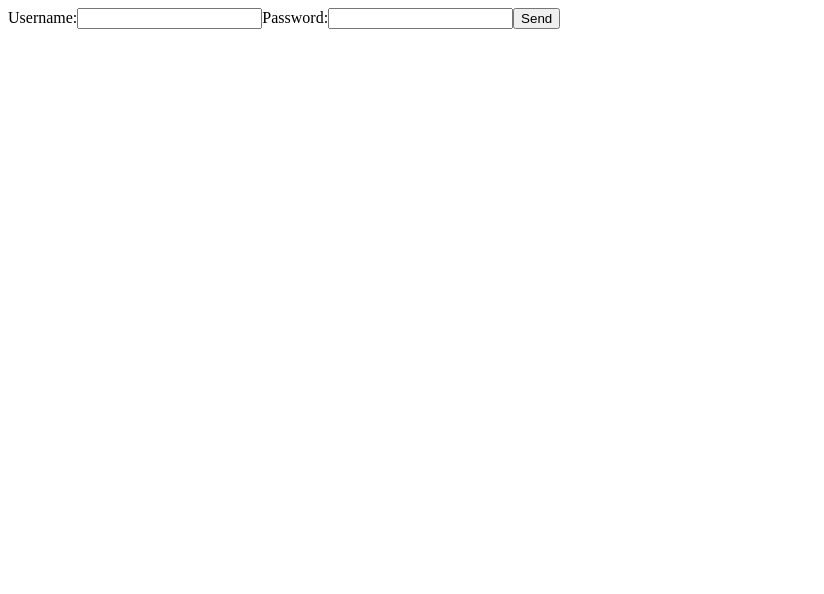
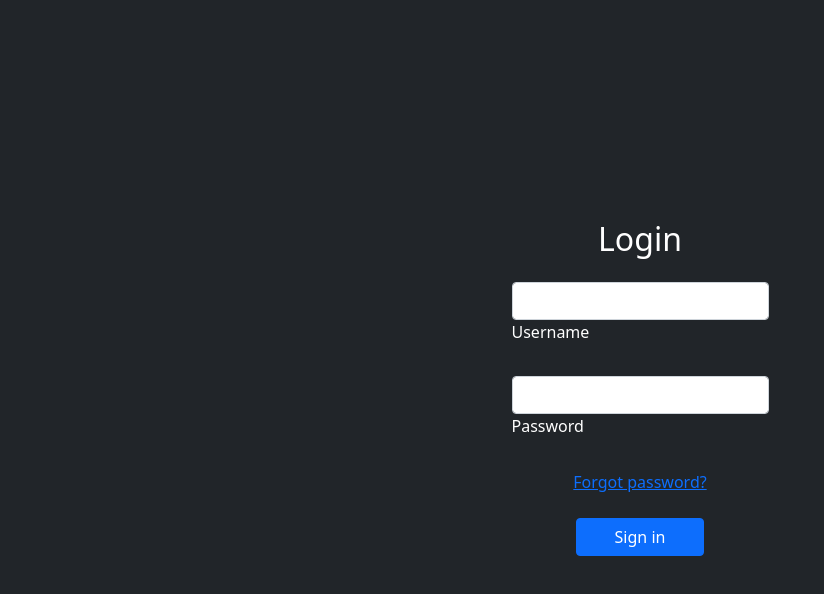
Before and after one commit to Anderli-dev/todo-app, a React (Create React App) app in the folder frontend/: page /login in a window 1280 px wide. Shown: the top 594 px of the page, without its empty margins (0-824 px from the left). Built offline with nearby package versions, Linux system fonts and the light colour scheme; no server answers.

Commit message:
style(frontend): add bootstrap Styling with bootstrap login page and a little bit other pages

```diff
--- a/frontend/package.json
+++ b/frontend/package.json
@@ -7,8 +7,10 @@
     "@testing-library/react": "^12.1.2",
     "@testing-library/user-event": "^13.5.0",
     "axios": "^0.26.1",
+    "bootstrap": "^5.1.3",
     "js-cookie": "^3.0.1",
     "react": "^17.0.2",
+    "react-bootstrap": "^2.3.1",
     "react-dom": "^17.0.2",
     "react-redux": "^8.0.1",
     "react-router-dom": "^6.3.0",
--- a/frontend/public/index.html
+++ b/frontend/public/index.html
@@ -26,18 +26,8 @@
     -->
     <title>React App</title>
   </head>
-  <body>
+  <body class="bg-dark text-white">
     <noscript>You need to enable JavaScript to run this app.</noscript>
     <div id="root"></div>
-    <!--
-      This HTML file is a template.
-      If you open it directly in the browser, you will see an empty page.
-
-      You can add webfonts, meta tags, or analytics to this file.
-      The build step will place the bundled scripts into the <body> tag.
-
-      To begin the development, run `npm start` or `yarn start`.
-      To create a production bundle, use `npm run build` or `yarn build`.
-    -->
   </body>
 </html>
--- a/frontend/src/App.js
+++ b/frontend/src/App.js
@@ -11,7 +11,7 @@ function App() {
     return (
         <Router>
             <Routes>
-                <Route element={ <Layout/> }>
+                <Route element={ <Layout/> } >
                     <Route exact path="/" element={<Home/>}/>
                     <Route exact path="/detail" element={<Detail/>}/>
                 </Route>
--- a/frontend/src/components/Layout.js
+++ b/frontend/src/components/Layout.js
@@ -6,7 +6,9 @@ export default () => {
   return (
     <React.Fragment>
       <NavBar />
-      <Outlet />
+        <div className={"container"}>
+            <Outlet />
+        </div>
     </React.Fragment>
   );
 };
--- a/frontend/src/components/NavBar.js
+++ b/frontend/src/components/NavBar.js
@@ -1,21 +1,30 @@
 import React from "react";
-import {NavLink, useLocation, useNavigate} from "react-router-dom";
+import {Link, NavLink, useLocation} from "react-router-dom";
 import {Logout} from "../actions/Logout";
 import Cookies from "js-cookie";
+import {Container, Nav, Navbar} from "react-bootstrap";
 
 export function NavBar() {
     const isAuth = Cookies.get("logged_in")
     const location = useLocation()
     return (
-        <nav>
-            <ul>
-                <li><NavLink to={"/"} replace>Home</NavLink></li>
-                <li><NavLink to={"/detail"} replace>Detail</NavLink></li>
-                {isAuth
-                    ?(<li><a href="" onClick={Logout}>Logout</a></li>)
-                    :(<li><NavLink to="/login" state={{ prevLocation: location.pathname}} replace >Login</NavLink></li>)
-                }
-            </ul>
-        </nav>
+        <>
+            <Navbar variant="dark" style={{ backgroundColor: "#2c3237"}}>
+                <Container>
+                    <Navbar.Brand href="/">Todo-app</Navbar.Brand>
+                    <Navbar.Toggle aria-controls="basic-navbar-nav" />
+                    <Navbar.Collapse id="basic-navbar-nav">
+                        <Nav className="me-auto">
+                            <Nav.Link href={"/"}>Home</Nav.Link>
+                            <Nav.Link href={"/detail"}>Detail</Nav.Link>
+                            {isAuth
+                                ?(<Nav.Link as={"a"} href="" onClick={Logout}>Logout</Nav.Link>)
+                                :(<Nav.Link as={Link} to="/login" state={{ prevLocation: location.pathname}}>Login</Nav.Link>)
+                            }
+                        </Nav>
+                    </Navbar.Collapse>
+                </Container>
+            </Navbar>
+        </>
     )
 }
--- a/frontend/src/index.js
+++ b/frontend/src/index.js
@@ -3,6 +3,7 @@ import ReactDOM from 'react-dom';
 import App from './App';
 import reportWebVitals from './reportWebVitals';
 import axios from "axios";
+import 'bootstrap/dist/css/bootstrap.min.css';
 
 axios.defaults.withCredentials = true
 axios.defaults.xsrfHeaderName = "X-CSRFToken";
@@ -10,7 +11,7 @@ axios.defaults.xsrfCookieName = "csrftoken";
 
 ReactDOM.render(
     <React.StrictMode>
-        <App />
+        <App/>
     </React.StrictMode>,
   document.getElementById('root')
 );
--- a/frontend/src/pages/Home.js
+++ b/frontend/src/pages/Home.js
@@ -1,5 +1,10 @@
 import React from "react";
 
 export const Home = () => (
-    <h1>Home</h1>
+    <div>
+        <p className="h1 text-center mt-3 mb-4 pb-3 dark">
+            <i className="fas fa-check-square me-1"></i>
+            <u>My Todo-s</u>
+        </p>
+    </div>
 );
--- a/frontend/src/pages/Login.js
+++ b/frontend/src/pages/Login.js
@@ -42,26 +42,51 @@ export function Login(props) {
     }
 
     return (
-        <div>
+        <div className={"d-flex justify-content-center vh-100 align-items-center"}>
             {res === 403 && (<h1>Wrong username or password</h1>)}
-            <form onSubmit={loginSubmit}>
+            <form onSubmit={loginSubmit} >
                 <CSRFToken/>
-                <label>Username:</label>
+                <ul className="nav nav-pills nav-justified mb-3" id="ex1" role="tablist">
+                    <li className="nav-item" role="presentation">
+                        <h2>Login</h2>
+                    </li>
+                </ul>
+
+                <div className="tab-content">
+                    <div className="tab-pane fade show active" id="pills-login" role="tabpanel" aria-labelledby="tab-login">
+                        <div className="form-outline mb-4">
                             <input
                                 type="text"
                                 value={username}
                                 onChange={onChange}
                                 name="username"
                                 required
+                                className={"form-control m-auto"}
                             />
-                <label>Password:</label>
+                            <label className="form-label" htmlFor="loginName">Username</label>
+                        </div>
+
+                        <div className="form-outline mb-4">
                             <input
                                 type="password"
                                 value={password}
                                 onChange={onChange}
                                 name='password'
+                                className={"form-control"}
                                 required/>
-                <button type="submit" >Send</button>
+                            <label className="form-label" htmlFor="loginPassword">Password</label>
+                        </div>
+
+                        <div className="row mb-4">
+                            <div className="col-md-6 d-flex justify-content-center w-100">
+                                <a href="#">Forgot password?</a>
+                            </div>
+                        </div>
+                        <div className="d-flex justify-content-center">
+                        <button type="submit" className="btn btn-primary btn-block mb-4 w-50">Sign in</button>
+                        </div>
+                    </div>
+                </div>
             </form>
         </div>
     );
```
Also changed, not shown: 1 other file (tests, documents, lock files or other folders). Lines whose indentation alone changed are shown as unchanged.
